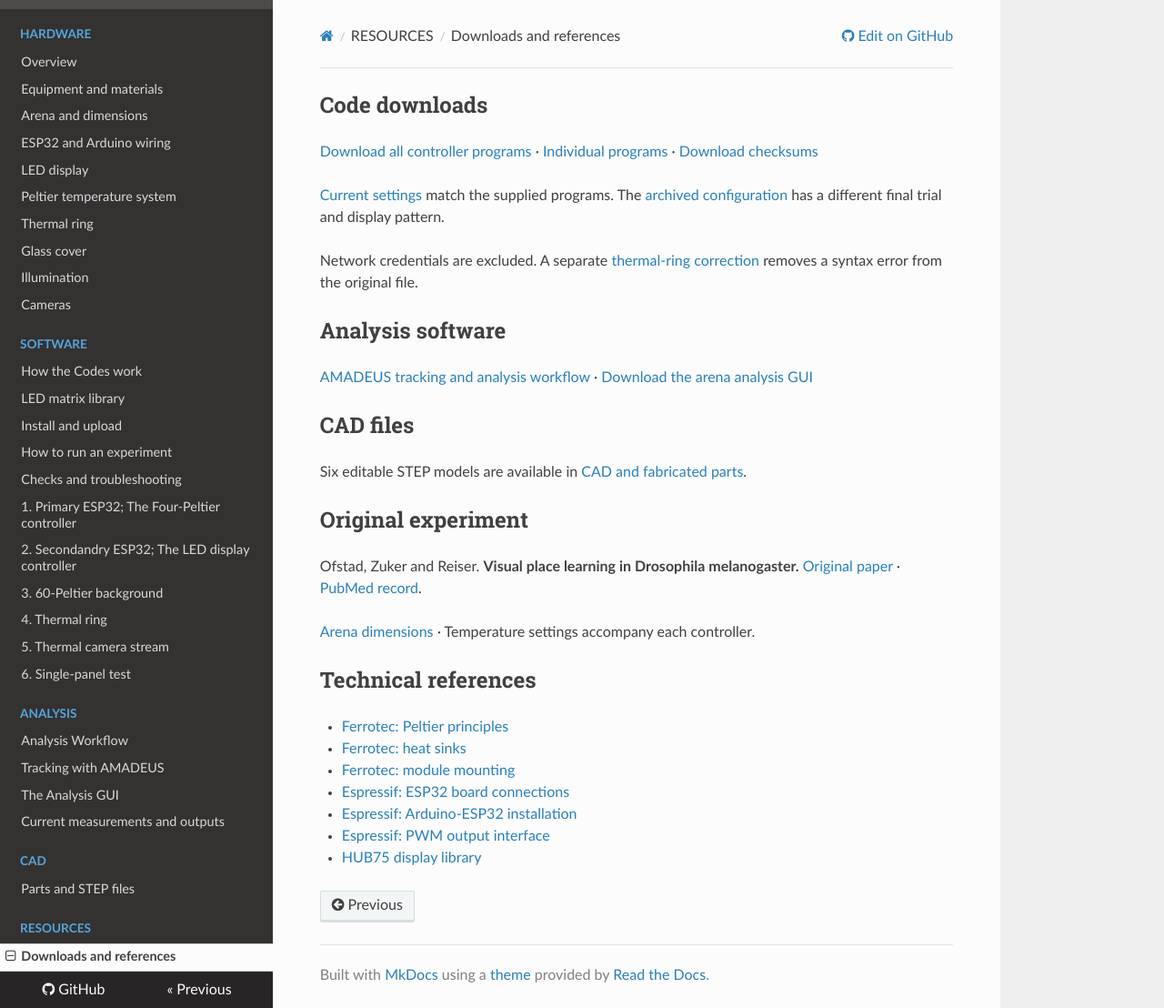
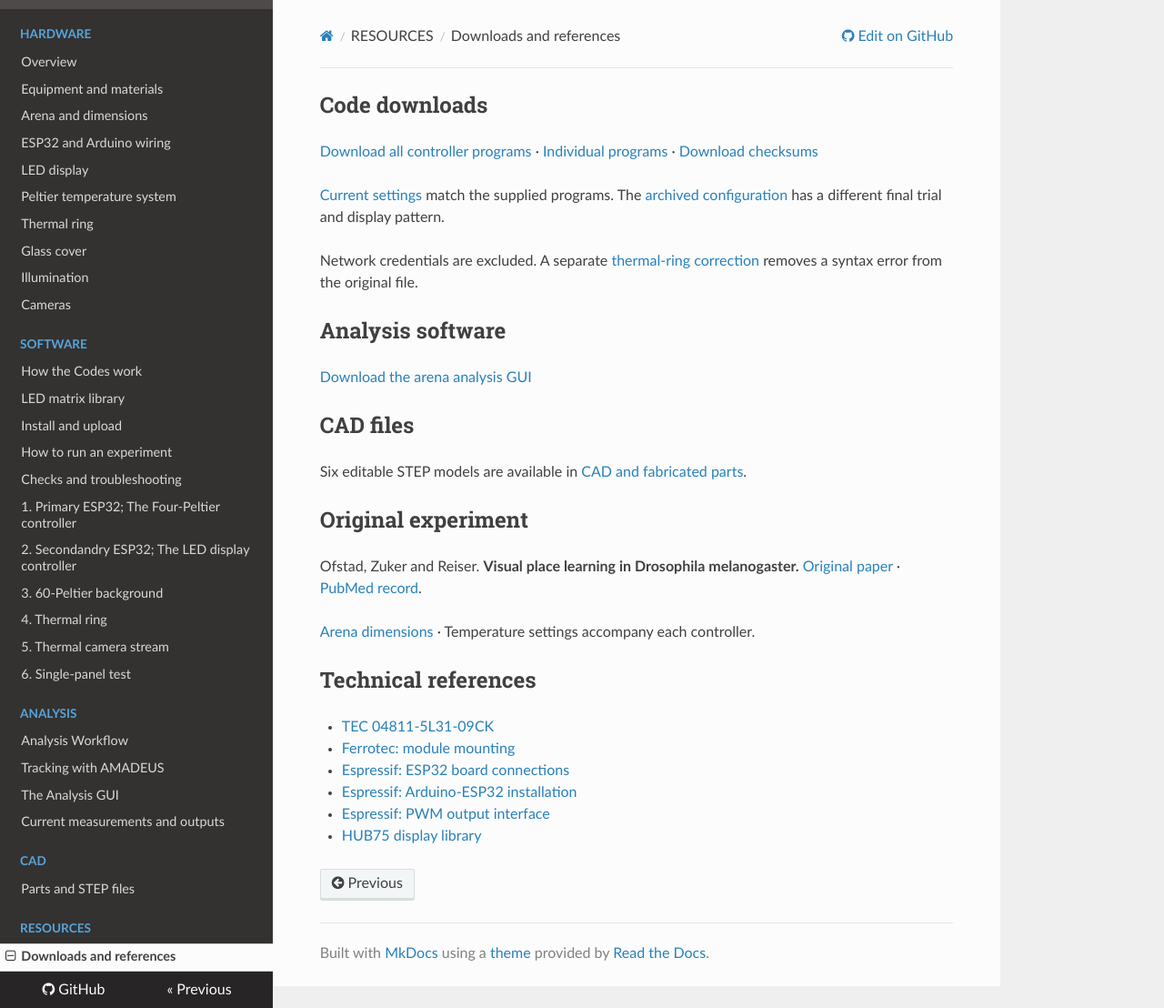
Before and after one commit to ajadismail2/Visual-place-learning, an MkDocs documentation site: the page built from docs/resources/downloads-and-references.md, in a window 1280 px wide and 1108 px high. Shown: the whole window at 91% size. Built offline with MkDocs 1.6.1, drawn with Linux system fonts in a browser that asks for light colours; nearby versions of some CDN libraries.

Commit message:
Update downloads-and-references.md

```diff
--- a/docs/resources/downloads-and-references.md
+++ b/docs/resources/downloads-and-references.md
@@ -13,7 +13,7 @@
 
 ## Analysis software
 
-[AMADEUS tracking and analysis workflow](../analysis/from-video-to-measurements.md) · [Download the arena analysis GUI](../downloads/analysis/fly_target_time_gui_amadeus.py)
+[Download the arena analysis GUI](../downloads/analysis/fly_target_time_gui_amadeus.py)
 
 ## CAD files
 
@@ -27,8 +27,7 @@
 
 ## Technical references
 
-- [Ferrotec: Peltier principles](https://thermal.ferrotec.com/technology/thermoelectric-reference-guide/thermalref02/)
-- [Ferrotec: heat sinks](https://thermal.ferrotec.com/technology/thermoelectric-reference-guide/thermalref05/)
+- [TEC 04811-5L31-09CK](https://customthermoelectric.com/media/wysiwyg/TEC_spec_sheets/04811-5L31-09CK_spec_sht.pdf)
 - [Ferrotec: module mounting](https://thermal.ferrotec.com/technology/thermoelectric-reference-guide/thermalref06/)
 - [Espressif: ESP32 board connections](https://docs.espressif.com/projects/esp-dev-kits/en/latest/esp32/esp32-devkitc/user_guide.html)
 - [Espressif: Arduino-ESP32 installation](https://docs.espressif.com/projects/arduino-esp32/en/latest/installing.html)
```
